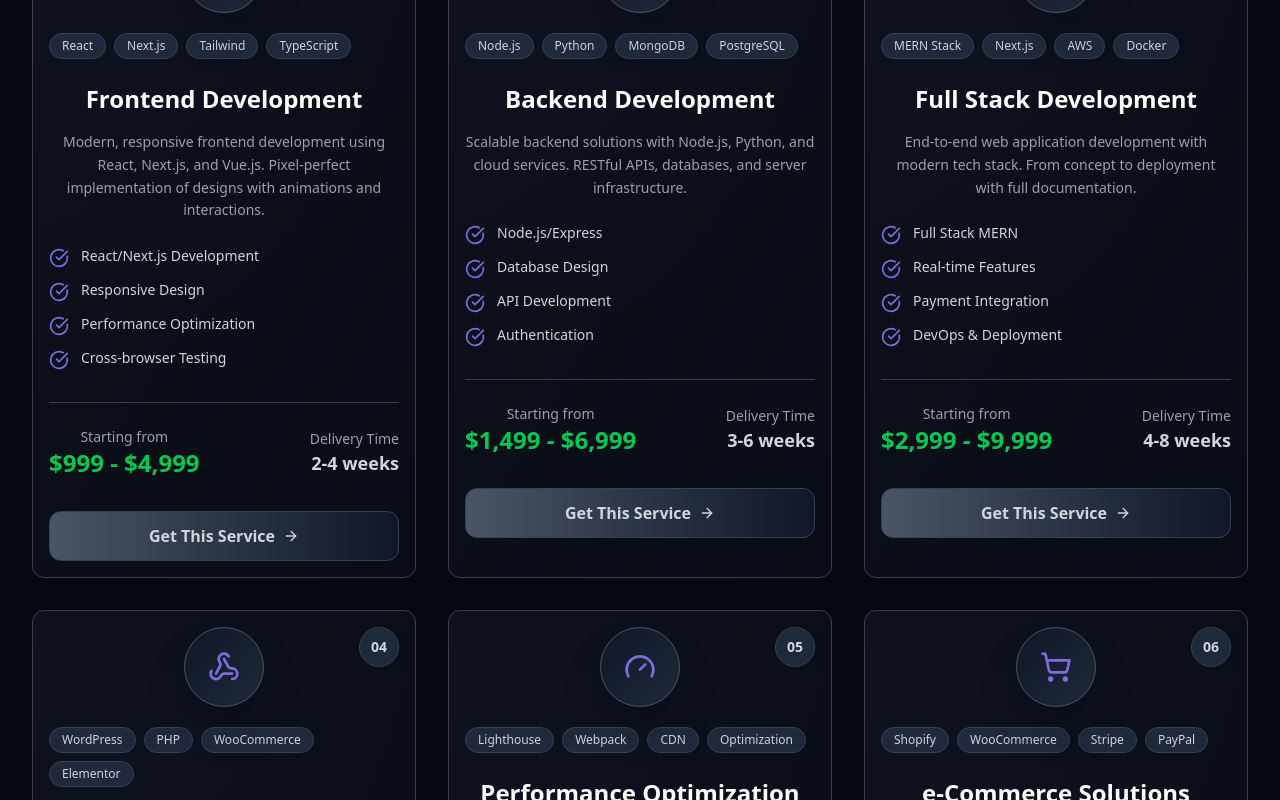
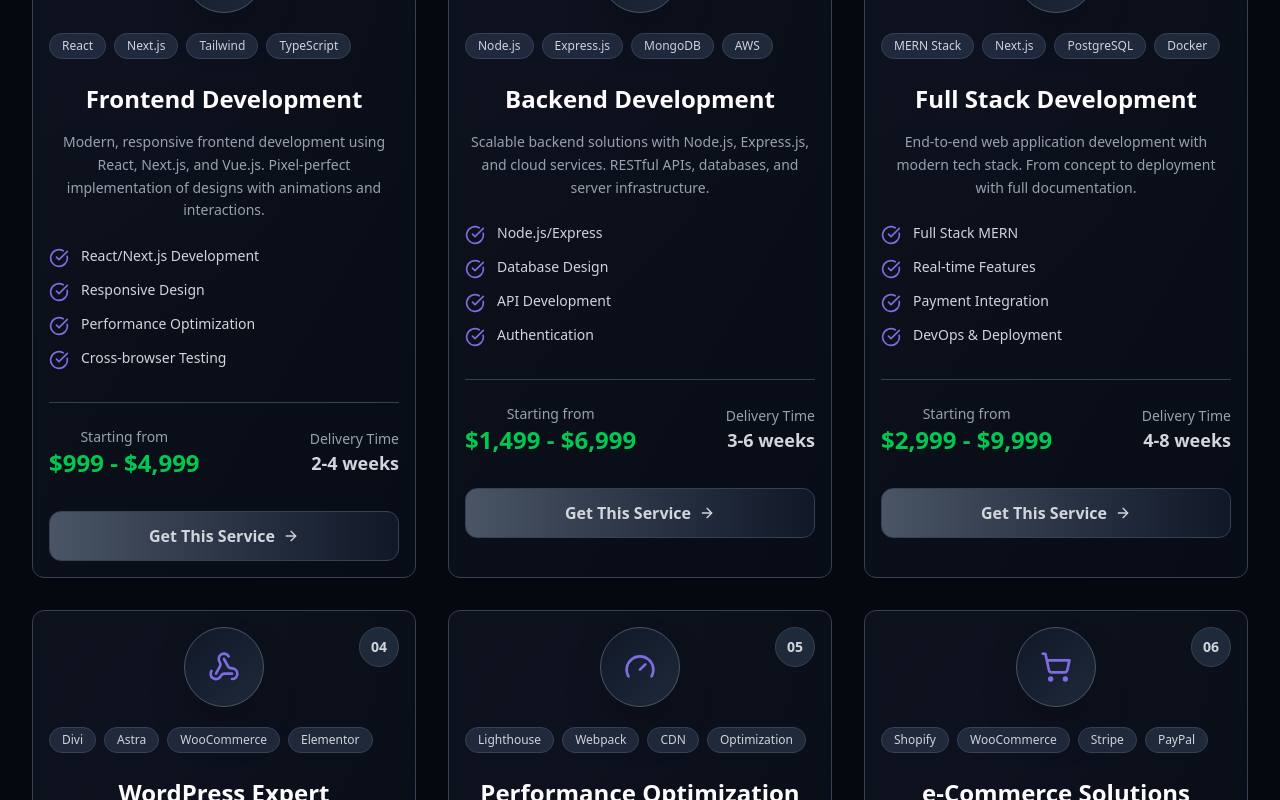
Before and after one commit to anamul101/my-portfolio-site, a React (Vite) app: page / in a window 1280 px wide. Shown: the part 4440-5240 px from the top of the page. Built offline with nearby package versions, Linux system fonts and the light colour scheme.

Commit message:
services update

```diff
--- a/index.html
+++ b/index.html
@@ -2,7 +2,7 @@
 <html lang="en">
   <head>
     <meta charset="UTF-8" />
-    <!-- <link rel="icon" type="image/svg+xml" href="/vite.svg" /> -->
+    <link rel="icon" type="image/svg+xml" href="/public/projects/fav-icon.png" />
     <meta name="viewport" content="width=device-width, initial-scale=1.0" />
     <title>Mohammad Anamul</title>
   </head>
--- a/src/components/ServiceSection.jsx
+++ b/src/components/ServiceSection.jsx
@@ -101,7 +101,7 @@ export default function ServiceSection() {
       id: 2,
       icon: <Server className="w-8 h-8" />,
       title: "Backend Development",
-      description: "Scalable backend solutions with Node.js, Python, and cloud services. RESTful APIs, databases, and server infrastructure.",
+      description: "Scalable backend solutions with Node.js, Express.js, and cloud services. RESTful APIs, databases, and server infrastructure.",
       features: [
         "Node.js/Express",
         "Database Design",
@@ -111,7 +111,7 @@ export default function ServiceSection() {
       price: "$1,499 - $6,999",
       delivery: "3-6 weeks",
       color: "from-blue-500 to-cyan-500",
-      tags: ["Node.js", "Python", "MongoDB", "PostgreSQL"]
+      tags: ["Node.js", "Express.js", "MongoDB",, "AWS"]
     },
     {
       id: 3,
@@ -127,7 +127,7 @@ export default function ServiceSection() {
       price: "$2,999 - $9,999",
       delivery: "4-8 weeks",
       color: "from-green-500 to-emerald-500",
-      tags: ["MERN Stack", "Next.js", "AWS", "Docker"]
+      tags: ["MERN Stack", "Next.js", "PostgreSQL", "Docker"]
     },
     {
       id: 4,
@@ -143,7 +143,7 @@ export default function ServiceSection() {
       price: "$799 - $3,999",
       delivery: "1-3 weeks",
       color: "from-blue-600 to-purple-600",
-      tags: ["WordPress", "PHP", "WooCommerce", "Elementor"]
+      tags: ["Divi", "Astra",, "WooCommerce", "Elementor"]
     },
     {
       id: 5,
```
Also changed, not shown: public/projects/fav-icon.png (added).
